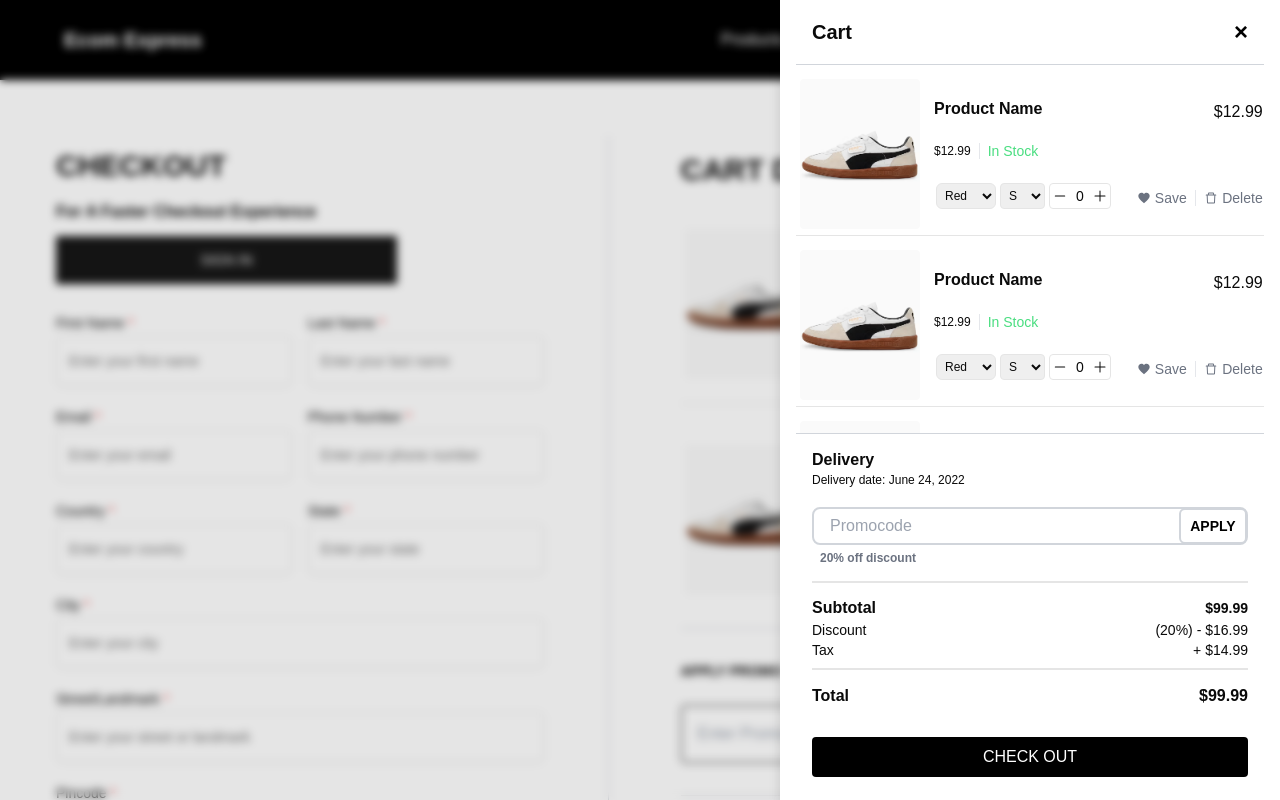
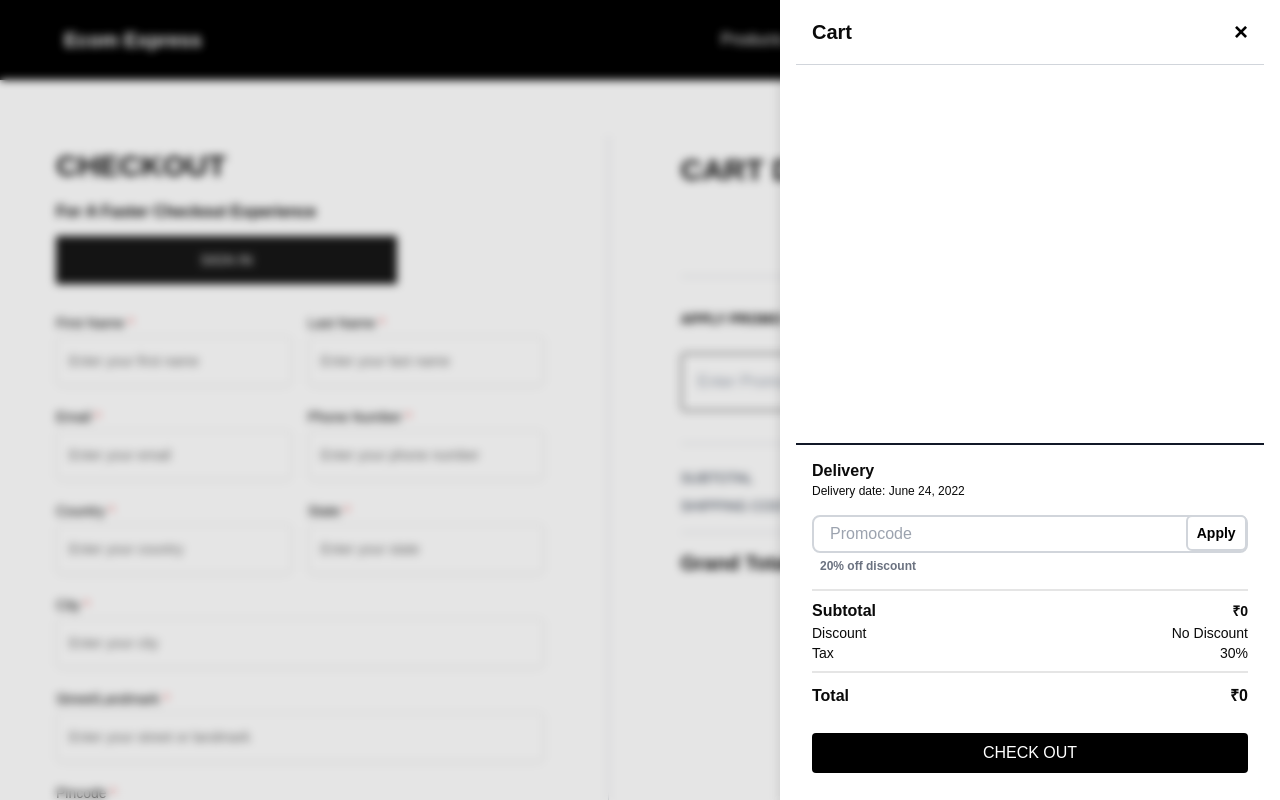
Before and after one commit to biswarup16/ecommerce-frontend, a Next.js app: page /checkout in a window 1280 px wide. Both pictures are taken after a click on the button "Open Cart Sidebar". Shown: the top 800 px of the page. Built offline with nearby package versions, Linux system fonts and the light colour scheme.

Commit message:
cardItem and Billing

```diff
--- a/app/(customer-facing-ui)/layout.tsx
+++ b/app/(customer-facing-ui)/layout.tsx
@@ -1,6 +1,6 @@
 import Footer from "@/components/footer/Footer";
 import Navbar from "@/components/navbar/Navbar";
-// import { StateProvider } from "@/components/context-provider/ContextProvider";
+import { StateProvider } from "@/components/context-provider/ContextProvider";
 
 export default function AdminLayout({
   children,
@@ -9,11 +9,11 @@ export default function AdminLayout({
 }) {
   return (
     <section>
-      {/* <StateProvider> */}
-      <Navbar />
-      <main className="my-10">{children}</main>
-      <Footer />
-      {/* </StateProvider> */}
+      <StateProvider>
+        <Navbar />
+        <main className="my-10">{children}</main>
+        <Footer />
+      </StateProvider>
     </section>
   );
 }
--- a/components/cart-product/CartProductItem.tsx
+++ b/components/cart-product/CartProductItem.tsx
@@ -1,93 +1,108 @@
 "use client";
-import React, { useState } from "react";
 import Image from "next/image";
-import { HiPlus } from "react-icons/hi2";
-import { HiMinus } from "react-icons/hi2";
+import { HiPlus, HiMinus } from "react-icons/hi2";
 import { IoMdHeart } from "react-icons/io";
 import { AiOutlineDelete } from "react-icons/ai";
+import { useCart } from "../context-provider/ContextProvider";
 
 function CartProductItem({ extraClass }: any) {
-  const [quantity, setQuantity] = useState(0);
+  const { cartItems, setCartItems } = useCart();
+
+  // Delete Function
+  function hanldeDeleteCartItem(cartIndex: any) {
+    const updatedCartData = cartItems.filter((_, index) => index !== cartIndex);
+    // Update cart state and localStorage
+    setCartItems(updatedCartData);
+    localStorage.setItem("cartData", JSON.stringify(updatedCartData));
+  }
+
   return (
+    <div className={`${extraClass ? extraClass : "flex flex-col "}`}>
+      {cartItems.map((item, index) => (
         <div
-      className={`${extraClass} ${
-        extraClass
-          ? ""
-          : "grid grid-cols-[120px_1fr_1fr] gap-1 border-b py-6 px-1  h-[200px]"
-      } `}
+          key={index}
+          className="grid grid-cols-[120px_1fr_1fr] gap-1 border-b min-h-[140px]"
         >
-      {/* Product Image with fixed width */}
+          {/* Product Image */}
           <div className="w-full h-full relative flex justify-center items-center">
             <Image
-          src="/products-image/product1.avif"
-          alt="Product Image"
+              src={item.variant_image[0]} // Display the first image or a placeholder
+              alt={item.product_name}
               layout="fill"
-          // objectFit="contain"
-          className="rounded !h-[150px] w-auto my-auto object-cover"
+              className="rounded !h-[130px] w-auto object-cover my-auto "
             />
           </div>
 
-      {/* Product Details with flexible width */}
+          {/* Product Details */}
           <div className="flex flex-col justify-between my-auto space-y-5 ml-[10px]">
-        <h3 className="font-semibold">Product Name</h3>
+            <h3 className="font-semibold text-balance">
+              {item.product_name.split(" ").splice(0, 3).join(" ")}
+            </h3>
             <div className="flex items-center space-x-2">
-          <span className="text-xs">$12.99</span>
-          {/* Vertical divider */}
+              <span className="text-xs font-semibold">
+                {item.product_brand}
+              </span>
               <div className="h-4 w-px bg-gray-200"></div>
-          <span className="text-green-400 text-sm">In Stock</span>
+              <span
+                className={`text-sm ${
+                  item.variant_stock > 0 ? "text-green-400" : "text-red-400"
+                }`}
+              >
+                {item.variant_stock > 0 ? "In Stock" : "Out of Stock"}
+              </span>
             </div>
-        <div className="flex space-x-1 p-[2px] rounded">
-          <select title="color" className="border rounded-md text-xs pl-[4px]">
-            <option>Red</option>
-            <option>Blue</option>
-            <option>Green</option>
+            <div className="flex items-center space-x-1 p-[2px] rounded">
+              {/* Color Selection */}
+              <span
+                className="h-3 w-3 rounded-full"
+                style={{ backgroundColor: item.variant_color }}
+              />
+              {/* Size Selection */}
+              <select title="size" className="border p-1 rounded text-xs">
+                {item.variant_sizes?.map((size: string, index: number) => (
+                  <option key={index} value={size}>
+                    {size}
+                  </option>
+                ))}
               </select>
-          <select title="size" className="border p-1 rounded text-xs">
-            <option>S</option>
-            <option>M</option>
-            <option>L</option>
-            <option>XL</option>
-          </select>
-          <div className="flex items-center justify-evenly px-[2px] rounded-sm space-x-2 border ">
+              {/* Quantity Controls */}
+              {/* <div className="flex items-center px-[2px] space-x-2 border rounded-sm">
                 <button
                   type="button"
-              onClick={() => setQuantity(quantity == 0 ? 0 : quantity - 1)}
+                  onClick={() =>
+                    setQuantity(item.quantity === 0 ? 0 : item.quantity - 1)
+                  }
                   className=""
                 >
                   <HiMinus />
                 </button>
-            <span className="text-sm">{quantity}</span>
+                <span className="text-sm">{item.quantity}</span>
                 <button
-              onClick={() => setQuantity(quantity + 1)}
-              className="text-md "
+                  onClick={() => setQuantity(item.quantity + 1)}
+                  className="text-md"
                 >
                   <HiPlus />
                 </button>
-          </div>
+              </div> */}
             </div>
           </div>
 
-      {/* Price save and delete section */}
+          {/* Price and Actions */}
           <div className="flex flex-col justify-between items-end ml-5 my-auto space-y-16">
-        <span>$12.99</span>
-        <div className="flex items-center space-x-2 ">
-          <div className="flex items-center space-x-1 text-gray-500 cursor-pointer text-sm">
-            <span>
-              <IoMdHeart />
-            </span>
-            <span>Save</span>
-            {/* Vertical divider */}
-          </div>
-          <div className="h-4 w-[1.5px] bg-gray-200"></div>
-          <div className="flex items-center space-x-1 text-gray-500 cursor-pointer text-sm">
-            <span>
+            <span>₹{item.variant_price}</span>
+            <div className="flex items-center space-x-2">
+              <div
+                className="flex items-center space-x-1 text-gray-500 cursor-pointer text-sm"
+                onClick={() => hanldeDeleteCartItem(index)}
+              >
                 <AiOutlineDelete />
-            </span>
                 <span>Delete</span>
               </div>
             </div>
           </div>
         </div>
+      ))}
+    </div>
   );
 }
 
--- a/components/cart-sidebar/CartSidebar.tsx
+++ b/components/cart-sidebar/CartSidebar.tsx
@@ -1,8 +1,45 @@
-import React from "react";
+import React, { useState } from "react";
 import CartProductItem from "../cart-product/CartProductItem";
 import Button from "../button/Button";
+import { useCart } from "../context-provider/ContextProvider";
 
 function CartSidebar({ onClose }: any) {
+  const { cartItems } = useCart();
+  const [promocode, setPromocode] = useState<string>("");
+
+  console.log("My Cart Data", cartItems);
+
+  // Subtotal for all the cart items
+  const Subtotal = () => {
+    const subTotal = cartItems.reduce((total, item) => {
+      return total + item.variant_price;
+    }, 0);
+    return Math.round(subTotal);
+  };
+
+  // Discount PromoCode logic
+  const applyDiscount = (subtotal: number) => {
+    if (promocode === "WELCOME20") {
+      return subtotal * 0.2; // Apply 20% discount if promo code matches
+    }
+    return 0; // No discount
+  };
+
+  // Total Bill Amount
+  const calculateTotal = () => {
+    const subtotal = Subtotal();
+    const discount = applyDiscount(subtotal);
+    const taxPercentage = 0.3;
+
+    // Sub Calculation
+    const tax = subtotal * taxPercentage;
+
+    const total = Math.round((subtotal - discount + tax) * 100) / 100;
+    return total;
+  };
+
+  console.log("Total Bill", calculateTotal());
+
   return (
     <main className="h-full bg-white shadow-lg z-50">
       <div className="p-4 flex justify-between items-center border-b border-gray-300 mx-4">
@@ -13,21 +50,14 @@ function CartSidebar({ onClose }: any) {
       </div>
 
       {/* Content of the sidebar */}
-      <div className="flex flex-col h-[90%] mx-4 mt-2">
+      <div className="flex flex-col h-[90%] mx-4 mt-1">
         {/* Product List */}
-        <div className="overflow-y-scroll scrollbar-hide flex flex-col gap-2 h-[50%]">
-          <CartProductItem />
-          <CartProductItem />
-          <CartProductItem />
-          <CartProductItem />
-          <CartProductItem />
-          <CartProductItem />
-          <CartProductItem />
+        <div className="overflow-y-scroll scrollbar-hide h-[52%]">
           <CartProductItem />
         </div>
 
         {/* Checkout Section */}
-        <div className="flex flex-col justify-between h-[50%] p-4 pt-[6px] border-t border-gray-300">
+        <div className="flex flex-col justify-between h-[48%] p-4 pt-[6px] border-t-2 border-gray-900">
           {/* Delivery date */}
           <div className="flex flex-col  pb-3 mt-2">
             <span className="font-semibold text-md">Delivery</span>
@@ -39,41 +69,70 @@ function CartSidebar({ onClose }: any) {
           <div className="relative mt-[-30px] border-b-2 py-2 pb-3">
             <input
               type="text"
+              id="Promocode"
               placeholder="Promocode"
-              className="border-2 border-gray-300 py-[5px] pr-16 px-4 w-full rounded-lg " // Add right padding to avoid text overlap with button
+              className="border-2 border-gray-300 py-[5px] pr-16 px-4 w-full rounded-lg "
             />
-            <Button
+            <button
               className="absolute right-[1.4px] top-[26.5px] transform -translate-y-1/2 bg-white text-sm !text-black !px-[9px] py-[6px] font-semibold rounded-md border-2 border-gray-300 hover:bg-gray-200"
-              text="Apply"
-            />
+              onClick={() => {
+                const promocodeElement = document.getElementById(
+                  "Promocode"
+                ) as HTMLInputElement;
+                const promocodeValue = promocodeElement.value;
+                return setPromocode(promocodeValue);
+              }}
+            >
+              Apply
+            </button>
             <span className="text-xs  text-gray-500 font-semibold ml-2">
               20% off discount
             </span>
           </div>
 
           {/* SubTotal and Discount */}
-          <div className="flex-flex-col mt-[-25px] border-b-2 py-2">
-            <div className="flex items-center justify-between w-full">
-              <span className="text-md font-semibold ">Subtotal</span>
-              <span className="text-sm font-semibold">$99.99</span>
-            </div>
-            <div className="flex items-center justify-between w-full text-sm">
-              <span className=" ">Discount</span>
-              <span className="">
-                <span>(20%) - $16.99</span>
+          <div className="flex flex-col mt-[-25px] border-b-2 py-2">
+            <div
+              className="flex items-center justify-between w-full"
+              id="subtotal-container"
+            >
+              <span className="text-md font-semibold">Subtotal</span>
+              <span id="subtotal" className="text-sm font-semibold">
+                ₹{Subtotal()}
               </span>
             </div>
-            <div className="flex items-center justify-between w-full text-sm">
-              <span className="">Tax</span>
-              <span className="">+ $14.99</span>
+
+            <div
+              className="flex items-center justify-between w-full text-sm"
+              id="discount-container"
+            >
+              <span>Discount</span>
+              <span id="discount">
+                {promocode === "WELCOME20" ? "20%" : "No Discount"}
+              </span>
+            </div>
+
+            <div
+              className="flex items-center justify-between w-full text-sm"
+              id="tax-container"
+            >
+              <span>Tax</span>
+              <span id="tax">30%</span>
             </div>
           </div>
+
           <div>
-            <div className="flex items-center justify-between w-full mt-[-15px]">
-              <span className="text-md font-black ">Total</span>
-              <span className="text-md font-semibold">$99.99</span>
+            <div
+              className="flex items-center justify-between w-full mt-[-15px]"
+              id="total-container"
+            >
+              <span className="text-md font-black">Total</span>
+              <span id="total" className="text-md font-semibold">
+                ₹{calculateTotal()}
+              </span>
             </div>
           </div>
+
           <Button
             className="w-full rounded-sm hover:bg-black/70"
             text="Check out"
--- a/components/context-provider/ContextProvider.tsx
+++ b/components/context-provider/ContextProvider.tsx
@@ -1,23 +1,70 @@
 "use client";
+import {
+  useContext,
+  createContext,
+  useState,
+  ReactNode,
+  useEffect,
+} from "react";
 
-import { useContext, createContext, useState } from "react";
+// Define interface for context values
+interface StateContextType {
+  openCartToggle: boolean;
+  setOpenCartToggle: (value: boolean) => void;
+  toggleCart: () => void;
+  cartItems: any[];
+  setCartItems: (value: any[]) => void;
+  addToCart: (cartData: any) => void;
+}
 
-// create context
-const StateContext = createContext({
+// Create context with a better-typed default value
+const StateContext = createContext<StateContextType>({
   openCartToggle: false,
-  setOpenCartToggle: (value: boolean) => {},
+  setOpenCartToggle: () => {},
   toggleCart: () => {},
+  cartItems: [],
+  setCartItems: () => {},
+  addToCart: () => {},
 });
 
 // Provider Component
+export const StateProvider = ({ children }: { children: ReactNode }) => {
+  const [openCartToggle, setOpenCartToggle] = useState<boolean>(false);
+  const [cartItems, setCartItems] = useState<any>([]);
 
-export const StateProvider = ({ children }: { children: React.ReactNode }) => {
-  const [openCartToggle, setOpenCartToggle] = useState<boolean>(false);
-  const toggleCart = () => setOpenCartToggle((prev) => !prev);
+  // To Toggle SideBar for Product Cart
+  const toggleCart = () => {
+    setOpenCartToggle((prev) => !prev);
+  };
+
+  // Load cart data from localStorage on mount
+  useEffect(() => {
+    const storedCartData = localStorage.getItem("cartData");
+    if (storedCartData) {
+      setCartItems(JSON.parse(storedCartData));
+    }
+  }, []);
+
+  // To send the ProductData to Product Cart
+  const addToCart = (product: any) => {
+    setCartItems((prevCart: any) => {
+      const updatedCart = [...prevCart, product];
+      localStorage.setItem("cartData", JSON.stringify(updatedCart));
+      return updatedCart;
+    });
+    return toggleCart();
+  };
 
   return (
     <StateContext.Provider
-      value={{ openCartToggle, setOpenCartToggle, toggleCart }}
+      value={{
+        openCartToggle,
+        setOpenCartToggle,
+        toggleCart,
+        cartItems,
+        setCartItems,
+        addToCart,
+      }}
     >
       {children}
     </StateContext.Provider>
--- a/components/navbar/Navbar.tsx
+++ b/components/navbar/Navbar.tsx
@@ -5,20 +5,13 @@ import { FiShoppingCart, FiMenu } from "react-icons/fi";
 import { IoClose } from "react-icons/io5";
 import CartSidebar from "../cart-sidebar/CartSidebar";
 import { CgProfile } from "react-icons/cg";
+import { useCart } from "../context-provider/ContextProvider";
 
 function Navbar() {
-  const [isSideBarOpen, setIsSideBarOpen] = useState(false);
+  const { openCartToggle, toggleCart } = useCart(); // Access context values
   const [isMobileMenuOpen, setIsMobileMenuOpen] = useState(false);
 
-  // Sidebar for Cart
-  function onOpenSideBar() {
-    setIsSideBarOpen(!isSideBarOpen);
-  }
-  function handleCloseSidebar() {
-    setIsSideBarOpen(false);
-  }
-
-  // Menu For Mobile
+  // Mobile menu toggle functions
   function toggleMobileMenu() {
     setIsMobileMenuOpen(!isMobileMenuOpen);
   }
@@ -30,7 +23,7 @@ function Navbar() {
     <>
       {/* HEADER */}
       <header className="bg-black h-20 flex items-center w-full z-30">
-        <nav className="max-w-[90%]  w-full mx-2 lg:mx-auto flex items-center justify-between">
+        <nav className="max-w-[90%] w-full mx-2 lg:mx-auto flex items-center justify-between">
           {/* Logo */}
           <Link
             className="font-semibold text-xl text-white"
@@ -60,7 +53,6 @@ function Navbar() {
             >
               Most Demanded
             </Link>
-
             <Link
               className="text-white hover:text-gray-400 transition-colors"
               href="#category"
@@ -82,11 +74,12 @@ function Navbar() {
             {/* Cart Icon Button */}
             <button
               className="text-white hover:text-gray-400 transition-colors"
-              onClick={onOpenSideBar}
+              onClick={toggleCart} // Use toggleCart from context
               aria-label="Open Cart Sidebar"
             >
               <FiShoppingCart />
             </button>
+
             {/* Profile Icon Button */}
             <Link
               href="/profile"
@@ -98,17 +91,17 @@ function Navbar() {
           </div>
 
           {/* Hamburger Icon (Mobile Only) */}
-          <div className="flex items-center space-x-4 lg:hidden ">
+          <div className="flex items-center space-x-4 lg:hidden">
             <button
-              className=" text-white text-2xl"
+              className="text-white text-2xl"
               onClick={toggleMobileMenu}
               aria-label="Open Mobile Menu"
             >
               <FiMenu />
             </button>
             <button
-              className="text-white hover:text-gray-400 transition-colors "
-              onClick={onOpenSideBar}
+              className="text-white hover:text-gray-400 transition-colors"
+              onClick={toggleCart} // Use toggleCart from context
               aria-label="Open Cart Sidebar"
             >
               <FiShoppingCart />
@@ -129,7 +122,7 @@ function Navbar() {
       {isMobileMenuOpen && (
         <>
           <div
-            className={`fixed inset-0 bg-black bg-opacity-20 backdrop-blur-sm z-40`}
+            className="fixed inset-0 bg-black bg-opacity-20 backdrop-blur-sm z-40"
             onClick={closeMobileMenu}
           />
           <div
@@ -137,7 +130,6 @@ function Navbar() {
               isMobileMenuOpen ? "translate-x-0" : "translate-x-full"
             }`}
           >
-            {/* Close Button */}
             <button
               className="absolute top-4 right-4 text-white text-2xl"
               onClick={closeMobileMenu}
@@ -200,18 +192,18 @@ function Navbar() {
 
       {/* Cart Sidebar */}
       <div className="relative z-30">
-        {isSideBarOpen && (
+        {openCartToggle && (
           <div
             className="fixed inset-0 bg-black bg-opacity-10 backdrop-blur-sm"
-            onClick={handleCloseSidebar}
+            onClick={toggleCart} // Toggle cart sidebar
           />
         )}
         <div
           className={`fixed right-0 top-0 h-full max-w-[500px] w-full bg-white shadow-lg transform transition-transform duration-300 ease-in-out ${
-            isSideBarOpen ? "translate-x-0" : "translate-x-full"
+            openCartToggle ? "translate-x-0" : "translate-x-full"
           }`}
         >
-          <CartSidebar onClose={handleCloseSidebar} />
+          <CartSidebar onClose={toggleCart} />
         </div>
       </div>
     </>
--- a/components/product-list/ProductList.tsx
+++ b/components/product-list/ProductList.tsx
@@ -6,7 +6,6 @@ import {
   SelectContent,
   SelectGroup,
   SelectItem,
-  SelectLabel,
   SelectTrigger,
   SelectValue,
 } from "@/components/ui/select";
--- a/package.json
+++ b/package.json
@@ -22,7 +22,7 @@
     "heroicons": "^2.1.5",
     "init": "^0.1.2",
     "lucide-react": "^0.453.0",
-    "next": "^15.0.3-canary.2",
+    "next": "^15.0.2",
     "react": "^18.3.1",
     "react-dom": "^18.3.1",
     "react-dropzone": "^14.3.2",
```
Also changed, not shown: components/product-card/ProductCard.tsx (+19 -42 lines), 1 other file (tests, documents, lock files or other folders). Lines whose indentation alone changed are shown as unchanged.
